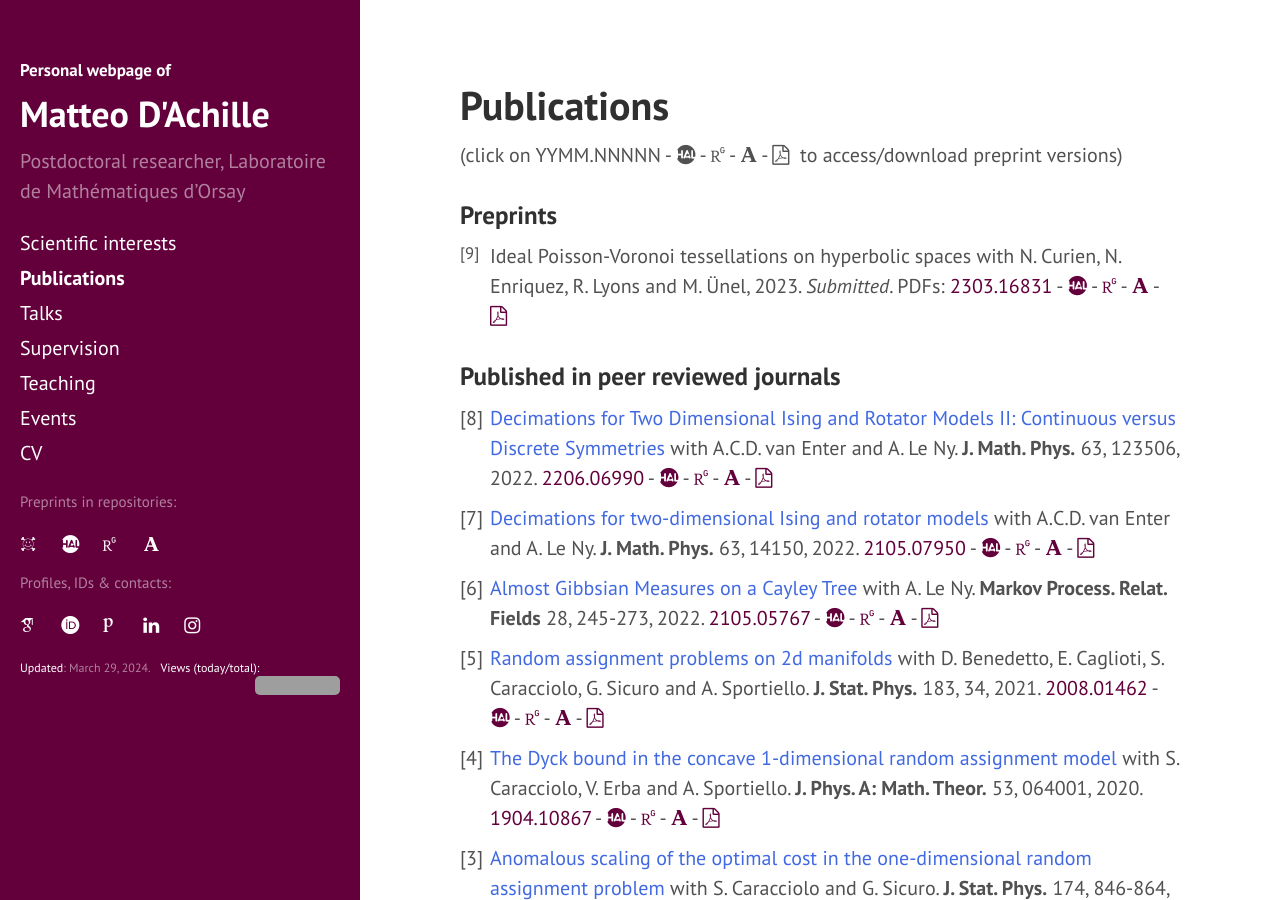
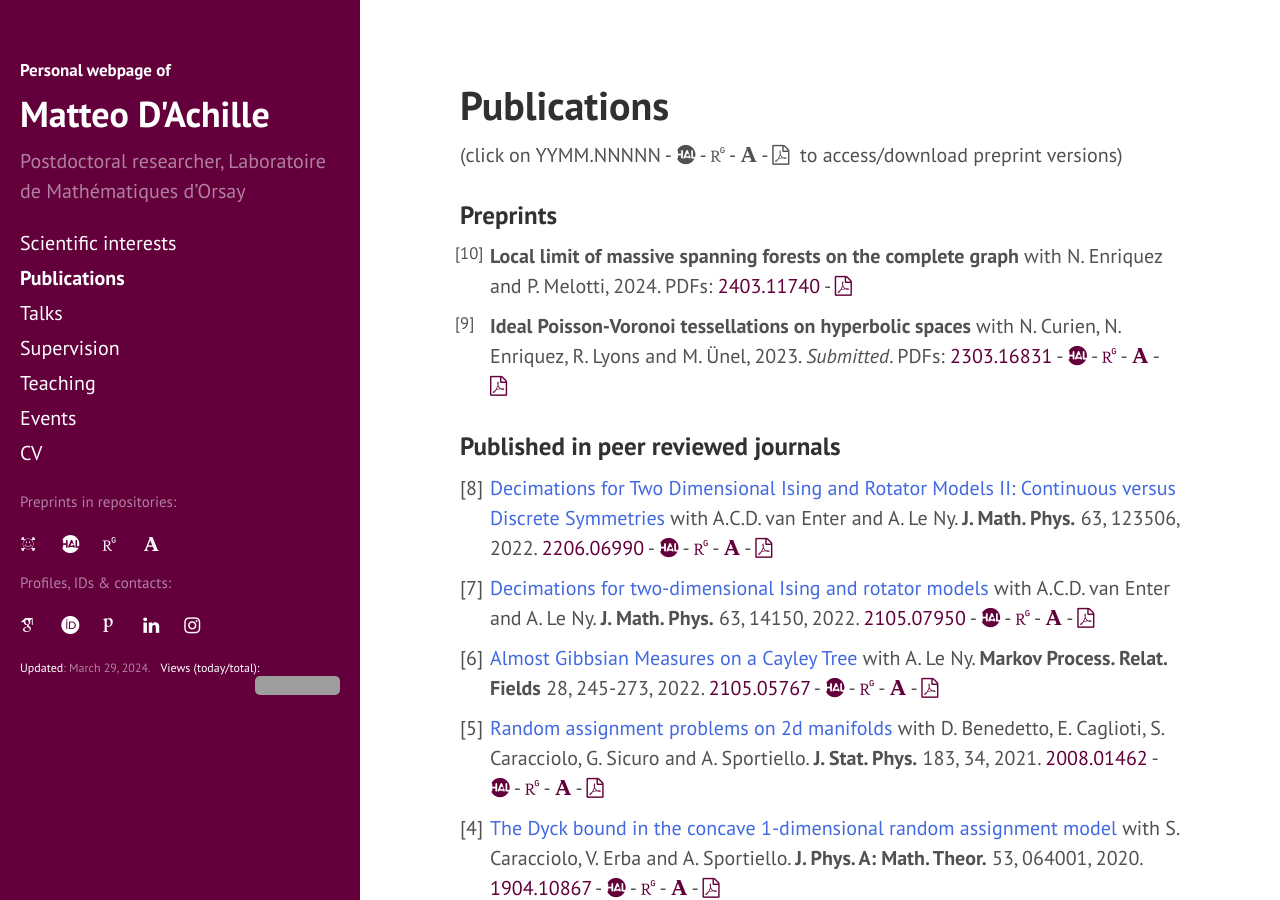
Before and after one commit to matteodachille/matteodachille.github.io, a Jekyll site: the page built from publications.md, in a window 1280 px wide and 900 px high. Built offline with Jekyll 4.4.1, drawn with Linux system fonts in a browser that asks for light colours; nearby versions of some CDN libraries; some web fonts are replaced; grey boxes are pictures that could not be loaded.

Commit message:
Updated pub list

```diff
--- a/_data/pubs.yml
+++ b/_data/pubs.yml
@@ -10,6 +10,21 @@
 #  year: 2021-
 #  submitted: False
 #  pdf:
+
+- title:  Local limit of massive spanning forests on the complete graph
+  authors: N. Enriquez and P. Melotti
+  upcoming: True
+  preprint: True
+  published: False
+  arxivurl: "http://arxiv.org/abs/2403.11740"
+  arxivcode: "2403.11740"
+  year: 2024
+  submitted: False
+  rg:
+  halurl:
+  academia:
+  pdf: "assets/lsf.pdf"
+  submitted: False
 
 - title: Ideal Poisson-Voronoi tessellations on hyperbolic spaces
   authors: N. Curien, N. Enriquez, R. Lyons and M. Ünel
--- a/publications.md
+++ b/publications.md
@@ -22,8 +22,8 @@ order: 3
   ### Preprints
   {% endif %}-->
 {% for pub in list_prep %}
-  <dd style="margin-left: 30px;"><p style='margin-left: -30px !important;
-  position: absolute; font-size: smaller;'>[{{ count }}]</p> {{ pub.title }} with {{ pub.authors }}, {{ pub.year }}{% if pub.submitted %}. <i>Submitted</i>{% endif %}. PDFs: <a href="{{ pub.arxivurl }}" target="_blank">{{ pub.arxivcode }}</a>{% if pub.halurl %} - <a href="{{ pub.halurl }}" target="_blank"><i class="ai ai-hal ai-align-center-1x"></i></a>{% endif %}{% if pub.rg %} - <a href="https://www.researchgate.net/publication/{{ pub.rg }}" target="_blank"><i class="ai ai-researchgate ai-align-center-1x"></i></a>{% endif %}{% if pub.academia %} - <a href="https://www.academia.edu/{{ pub.academia }}" target="_blank"><i class="ai ai-academia ai-align-center-1x"></i></a>{% endif %} - <a href="{{  site.baseurl }}{{ pub.pdf }}" target="_blank"><i class="fa fa-file-pdf-o" aria-hidden="true"></i></a> {% if pub.accepted %}(<i>accepted for publication on {{ pub.accjourn }}</i>){% endif %}</dd>
+  <dd style="margin-left: 30px;"><p style='margin-left: -35px !important;
+  position: absolute; font-size: smaller;'>[{{ count }}] </p> <b>{{ pub.title }} </b> with {{ pub.authors }}, {{ pub.year }}{% if pub.submitted %}. <i>Submitted</i>{% endif %}. PDFs: <a href="{{ pub.arxivurl }}" target="_blank">{{ pub.arxivcode }}</a>{% if pub.halurl %} - <a href="{{ pub.halurl }}" target="_blank"><i class="ai ai-hal ai-align-center-1x"></i></a>{% endif %}{% if pub.rg %} - <a href="https://www.researchgate.net/publication/{{ pub.rg }}" target="_blank"><i class="ai ai-researchgate ai-align-center-1x"></i></a>{% endif %}{% if pub.academia %} - <a href="https://www.academia.edu/{{ pub.academia }}" target="_blank"><i class="ai ai-academia ai-align-center-1x"></i></a>{% endif %} - <a href="{{  site.baseurl }}{{ pub.pdf }}" target="_blank"><i class="fa fa-file-pdf-o" aria-hidden="true"></i></a> {% if pub.accepted %}(<i>accepted for publication on {{ pub.accjourn }}</i>){% endif %}</dd>
 {% assign count = count | plus: -1 %}
 {% endfor %}
 </dl>
@@ -71,7 +71,7 @@ order: 3
  -->
 
  [Dario Benedetto](http://brazil.mat.uniroma1.it/dario/){:target="_blank"}, [Emanuele Caglioti](https://sites.google.com/site/ecaglioti/){:target="_blank"}, [Sergio Caracciolo](http://pcteserver.mi.infn.it/~caraccio/){:target="_blank"}, [Nicolas Curien](https://www.imo.universite-paris-saclay.fr/~nicolas.curien/){:target="_blank"}, [Nathanaël Enriquez](https://www.imo.universite-paris-saclay.fr/~nathanael.enriquez/){:target="_blank"}, [Aernout C.D. van Enter](http://www.math.rug.nl/~aenter/){:target="_blank"}, [Vittorio Erba](https://vittorioerba.github.io/){:target="_blank"}, [Arnaud Le Ny](https://perso.math.u-pem.fr/le_ny.arnaud/){:target="_blank"}, [Russell Lyons](https://rdlyons.pages.iu.edu/){:target="_blank"}, [Enrico M. Malatesta](https://didattica.unibocconi.eu/docenti/cv.php?rif=227138&cognome=MALATESTA&nome=ENRICO_MARIA){:target="_blank"}, [Paul Melotti](https://www.imo.universite-paris-saclay.fr/~paul.melotti/){:target="_blank"}, [Gabriele Sicuro](https://gsicuro.github.io/){:target="_blank"}, [Andrea Sportiello](https://lipn.univ-paris13.fr/~sportiello/index_eng.html){:target="_blank"}, Meltem Ünel
- {: style="font-size: 20px; margin-left: 20px" }
+ {: style="font-size: 17.5px; margin-left: 20px" }
 
 
 <br/>
```
Also changed, not shown: scientific-interests.md (+2 -1 lines), talks.md (+7 -0 lines), 1 other file.
